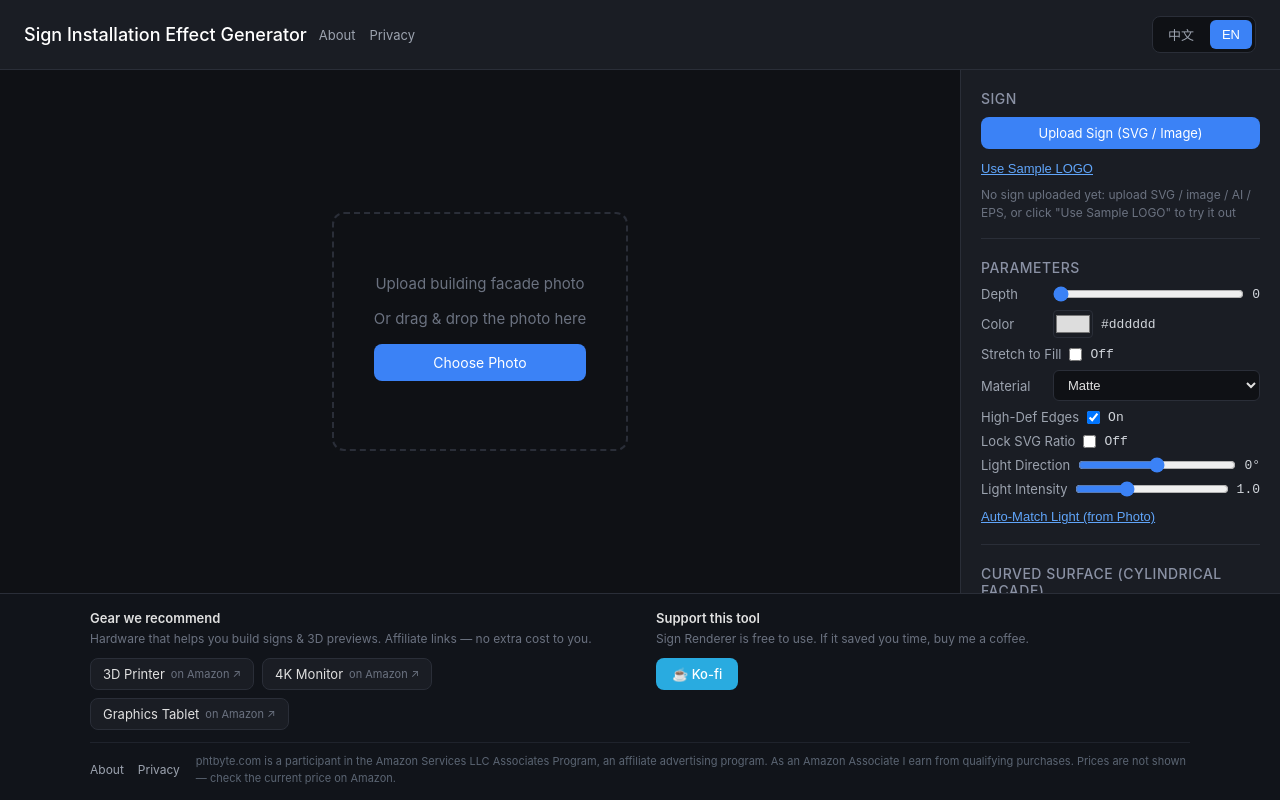
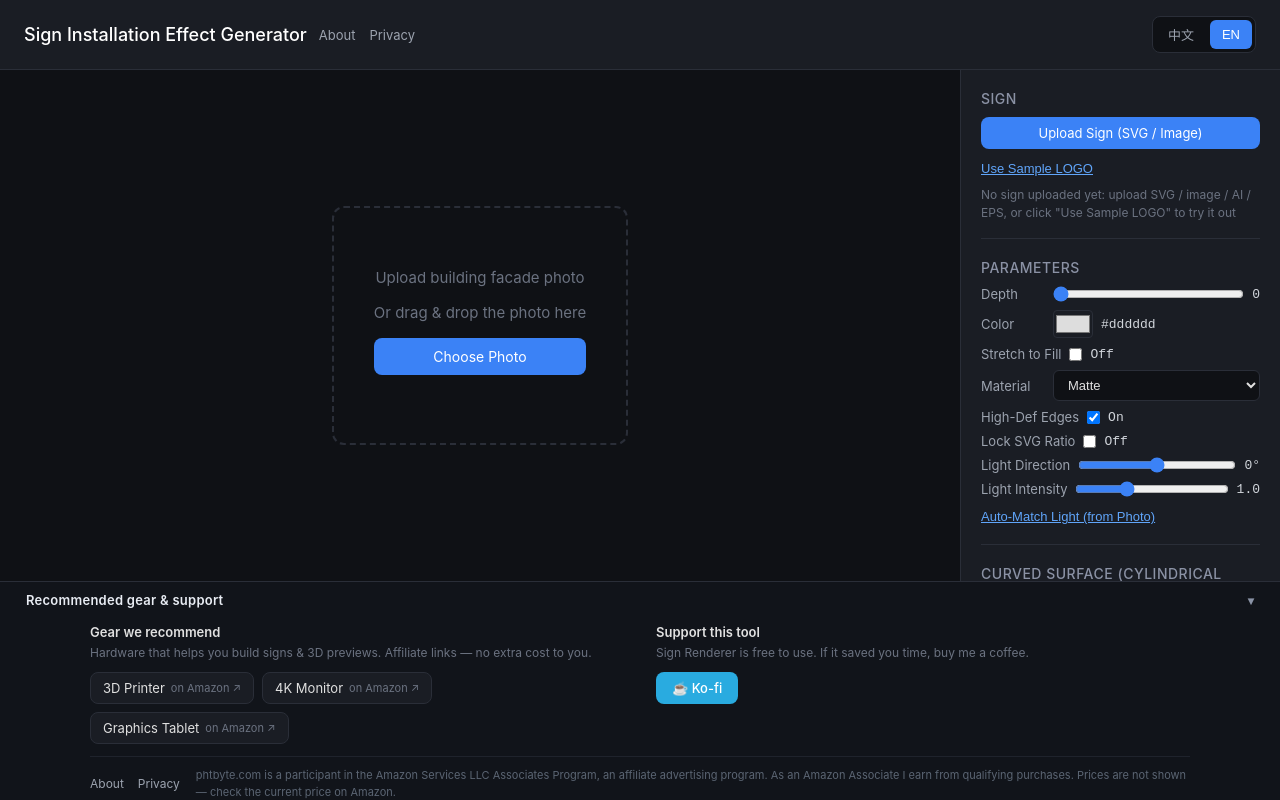
Before and after one commit to pht1991/sign-renderer, a React (Vite) app: page / in a window 1280 px wide. Built offline with nearby package versions, Linux system fonts and the light colour scheme.

Commit message:
feat(i18n): 联盟横幅接入多语言并支持折叠，默认语言改为英文

```diff
--- a/src/AffiliateBanner.tsx
+++ b/src/AffiliateBanner.tsx
@@ -1,28 +1,47 @@
+import { useState } from 'react'
+import { useI18n } from './i18n'
+
 // Affiliate + support block for sign.phtbyte.com (overseas audience).
 // Amazon links carry the phtbyte-20 tracking id; prices are intentionally NOT shown
 // (Amazon Associates rule). Donate buttons are ToS-compliant.
+// The block is collapsible: expanded by default, user can shrink it.
+// All user-visible copy is driven by useI18n() so it follows the app language.
 
 const AMAZON_TAG = 'phtbyte-20'
 const amazon = (kw: string) =>
   `https://www.amazon.com/s?k=${encodeURIComponent(kw)}&tag=${AMAZON_TAG}`
 
+// kw = Amazon search keyword (kept in English for the affiliate link);
+// labelKey = i18n key for the displayed label.
 const PRODUCTS = [
-  { label: '3D Printer', kw: '3d printer' },
-  { label: '4K Monitor', kw: '4k monitor' },
-  { label: 'Graphics Tablet', kw: 'graphics tablet' },
+  { kw: '3d printer', labelKey: 'abProdPrinter' },
+  { kw: '4k monitor', labelKey: 'abProdMonitor' },
+  { kw: 'graphics tablet', labelKey: 'abProdTablet' },
 ]
 
 const KOFI_URL = 'https://ko-fi.com/haitaopan'
 
 export default function AffiliateBanner() {
+  const { t } = useI18n()
+  const [collapsed, setCollapsed] = useState(false)
   return (
     <footer className="affiliate-banner">
+      <button
+        type="button"
+        className="ab-toggle"
+        aria-expanded={!collapsed}
+        aria-controls="ab-body"
+        onClick={() => setCollapsed((c) => !c)}
+      >
+        <span className="ab-toggle-label">{t('abToggle')}</span>
+        <span className="ab-chevron" aria-hidden="true">{collapsed ? '▸' : '▾'}</span>
+      </button>
+
+      <div id="ab-body" className={collapsed ? 'ab-body ab-collapsed' : 'ab-body'}>
         <div className="ab-inner">
           <div className="ab-col">
-          <h3 className="ab-title">Gear we recommend</h3>
-          <p className="ab-sub">
-            Hardware that helps you build signs & 3D previews. Affiliate links — no extra cost to you.
-          </p>
+            <h3 className="ab-title">{t('abGearTitle')}</h3>
+            <p className="ab-sub">{t('abGearSub')}</p>
             <div className="ab-chips">
               {PRODUCTS.map((p) => (
                 <a
@@ -32,18 +51,16 @@ export default function AffiliateBanner() {
                   target="_blank"
                   rel="sponsored noopener"
                 >
-                {p.label}
-                <span className="ab-amz">on Amazon ↗</span>
+                  {t(p.labelKey)}
+                  <span className="ab-amz">{t('abOnAmazon')}</span>
                 </a>
               ))}
             </div>
           </div>
 
           <div className="ab-col">
-          <h3 className="ab-title">Support this tool</h3>
-          <p className="ab-sub">
-            Sign Renderer is free to use. If it saved you time, buy me a coffee.
-          </p>
+            <h3 className="ab-title">{t('abSupportTitle')}</h3>
+            <p className="ab-sub">{t('abSupportSub')}</p>
             <div className="ab-donate">
               <a className="ab-btn ab-kofi" href={KOFI_URL} target="_blank" rel="noopener">
                 ☕ Ko-fi
@@ -54,14 +71,11 @@ export default function AffiliateBanner() {
 
         <div className="ab-foot">
           <nav className="ab-nav">
-          <a href="about.html">About</a>
-          <a href="privacy.html">Privacy</a>
+            <a href="about.html">{t('abAbout')}</a>
+            <a href="privacy.html">{t('abPrivacy')}</a>
           </nav>
-        <p className="ab-ftc">
-          phtbyte.com is a participant in the Amazon Services LLC Associates Program, an affiliate
-          advertising program. As an Amazon Associate I earn from qualifying purchases. Prices are not
-          shown — check the current price on Amazon.
-        </p>
+          <p className="ab-ftc">{t('abFtc')}</p>
+        </div>
       </div>
     </footer>
   )
--- a/src/App.css
+++ b/src/App.css
@@ -667,7 +667,7 @@ body {
   flex-shrink: 0;
   background: #11141a;
   border-top: 1px solid #2a2e38;
-  padding: 16px 24px 14px;
+  padding: 0 24px;
 }
 .ab-inner {
   display: flex;
@@ -772,3 +772,42 @@ body {
   flex: 1;
   min-width: 280px;
 }
+
+/* Collapsible affiliate banner */
+.ab-toggle {
+  display: flex;
+  align-items: center;
+  justify-content: space-between;
+  width: 100%;
+  box-sizing: border-box;
+  padding: 10px 2px;
+  background: transparent;
+  color: #e8ecf3;
+  border: none;
+  cursor: pointer;
+  font: inherit;
+  font-size: 13px;
+  font-weight: 600;
+  letter-spacing: 0.02em;
+}
+.ab-toggle:hover {
+  color: #fff;
+}
+.ab-toggle:focus-visible {
+  outline: 2px solid #4f7cff;
+  outline-offset: 2px;
+}
+.ab-toggle-label {
+  color: inherit;
+}
+.ab-chevron {
+  color: #8a93a6;
+  font-size: 12px;
+  transition: transform 0.2s ease;
+}
+.ab-body {
+  padding-top: 6px;
+}
+.ab-body.ab-collapsed {
+  display: none;
+}
--- a/src/i18n.tsx
+++ b/src/i18n.tsx
@@ -100,6 +100,20 @@ const zh: Record<string, string> = {
   errExportFail: '导出失败，请降低导出分辨率或重新上传照片后重试',
   downloadName: '广告标识安装效果图_{{s}}x.{{ext}}',
 
+  // 联盟推广横幅（AffiliateBanner）
+  abToggle: '推荐好物与赞助',
+  abGearTitle: '推荐硬件',
+  abGearSub: '帮你制作标识与 3D 预览的硬件。联盟链接，对你无额外费用。',
+  abOnAmazon: '在 Amazon 上 ↗',
+  abProdPrinter: '3D 打印机',
+  abProdMonitor: '4K 显示器',
+  abProdTablet: '绘图板',
+  abSupportTitle: '支持本工具',
+  abSupportSub: 'Sign Renderer 免费使用。若它帮你省了时间，请我喝杯咖啡。',
+  abAbout: '关于',
+  abPrivacy: '隐私',
+  abFtc: 'phtbyte.com 是 Amazon Services LLC Associates Program（亚马逊联盟广告计划）的参与者。作为亚马逊联盟成员，我可从符合条件的购买中获得收入。本页不显示价格——请在 Amazon 上查看当前价格。',
+
   // 材质预设标签（PRESETS 的 key）
   preset_matte: '哑光',
   preset_metal: '金属',
@@ -196,6 +210,20 @@ const en: Record<string, string> = {
   errExportFail: 'Export failed; lower the export resolution or re-upload the photo and retry',
   downloadName: 'Sign_Effect_{{s}}x.{{ext}}',
 
+  // Affiliate banner (AffiliateBanner)
+  abToggle: 'Recommended gear & support',
+  abGearTitle: 'Gear we recommend',
+  abGearSub: 'Hardware that helps you build signs & 3D previews. Affiliate links — no extra cost to you.',
+  abOnAmazon: 'on Amazon ↗',
+  abProdPrinter: '3D Printer',
+  abProdMonitor: '4K Monitor',
+  abProdTablet: 'Graphics Tablet',
+  abSupportTitle: 'Support this tool',
+  abSupportSub: 'Sign Renderer is free to use. If it saved you time, buy me a coffee.',
+  abAbout: 'About',
+  abPrivacy: 'Privacy',
+  abFtc: 'phtbyte.com is a participant in the Amazon Services LLC Associates Program, an affiliate advertising program. As an Amazon Associate I earn from qualifying purchases. Prices are not shown — check the current price on Amazon.',
+
   preset_matte: 'Matte',
   preset_metal: 'Metal',
   preset_acrylic: 'Acrylic',
@@ -215,8 +243,8 @@ const STORAGE_KEY = 'sign-renderer-lang'
 export function detectLang(): Lang {
   const stored = localStorage.getItem(STORAGE_KEY) as Lang | null
   if (stored === 'zh' || stored === 'en') return stored
-  const nav = (navigator.language || 'zh').toLowerCase()
-  return nav.startsWith('zh') ? 'zh' : 'en'
+  // 默认英文（面向海外投放）。不再按浏览器语言自动判定，避免中文系统下默认回中文。
+  return 'en'
 }
 
 function storeLang(l: Lang) {
```
Lines whose indentation alone changed are shown as unchanged.
